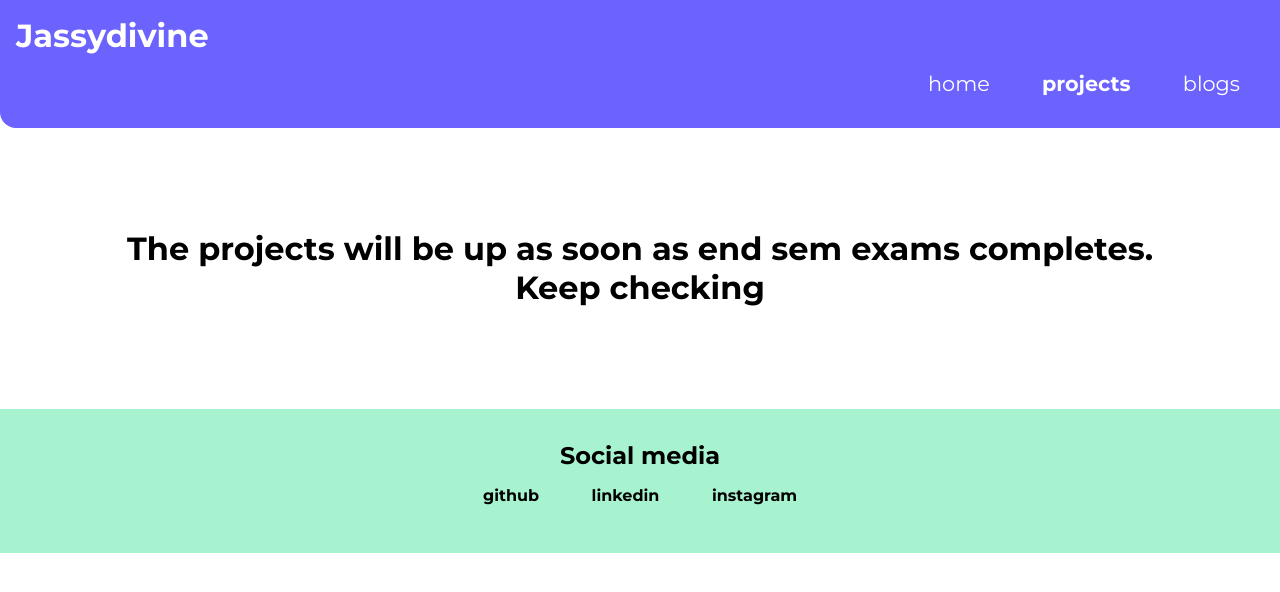
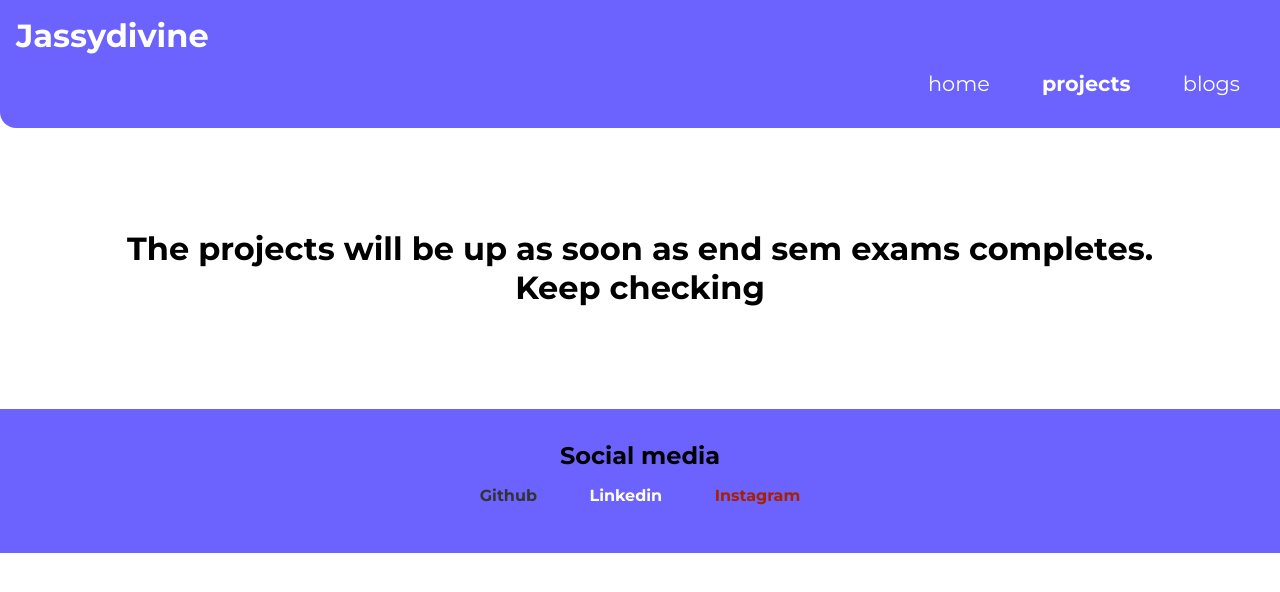
Before and after one commit to amit311/jassydivine, a plain HTML site: page projects.html in a window 1280 px wide. Drawn offline with Linux system fonts and the light colour scheme.

Commit message:
change in color

```diff
--- a/projects.html
+++ b/projects.html
@@ -29,9 +29,9 @@
         <div class="footer-header">Social media</div>
         <ul  class="list-non-bullet">
 
-            <li class="list-item-inline"><a class="link" href="https://github.com/amit311">github</a> </li>
-            <li class="list-item-inline"><a class="link" href="https://www.linkedin.com/in/amit-pandey-3117081a5"> linkedin</a> </li>
-            <li class="list-item-inline"><a class="link" href="https://www.instagram.com/jassy_edward/"> instagram</a>
+            <li class="list-item-inline"><a class="link" href="https://github.com/amit311"> <span style="color: #333;"> Github </span> </a> </li>
+            <li class="list-item-inline"><a style="color: white;" class="link" href="https://www.linkedin.com/in/amit-pandey-3117081a5"> Linkedin</a> </li>
+            <li class="list-item-inline"><a style="color:  #a62100;" class="link" href="https://www.instagram.com/jassy_edward/"> Instagram</a>
                 </li>
         </ul>
     </footer>
--- a/styles.css
+++ b/styles.css
@@ -150,8 +150,10 @@ hr {
     text-align: center;
     padding: 5rem;
 }
- .blogs{
-    background-color:  #A7F3D0;
+.blogs{
+    background-color: #6C63FF;
+}
+
 }
 .git{
     max-width: 25px;
```
Also changed, not shown: blogs.html (+3 -3 lines).
